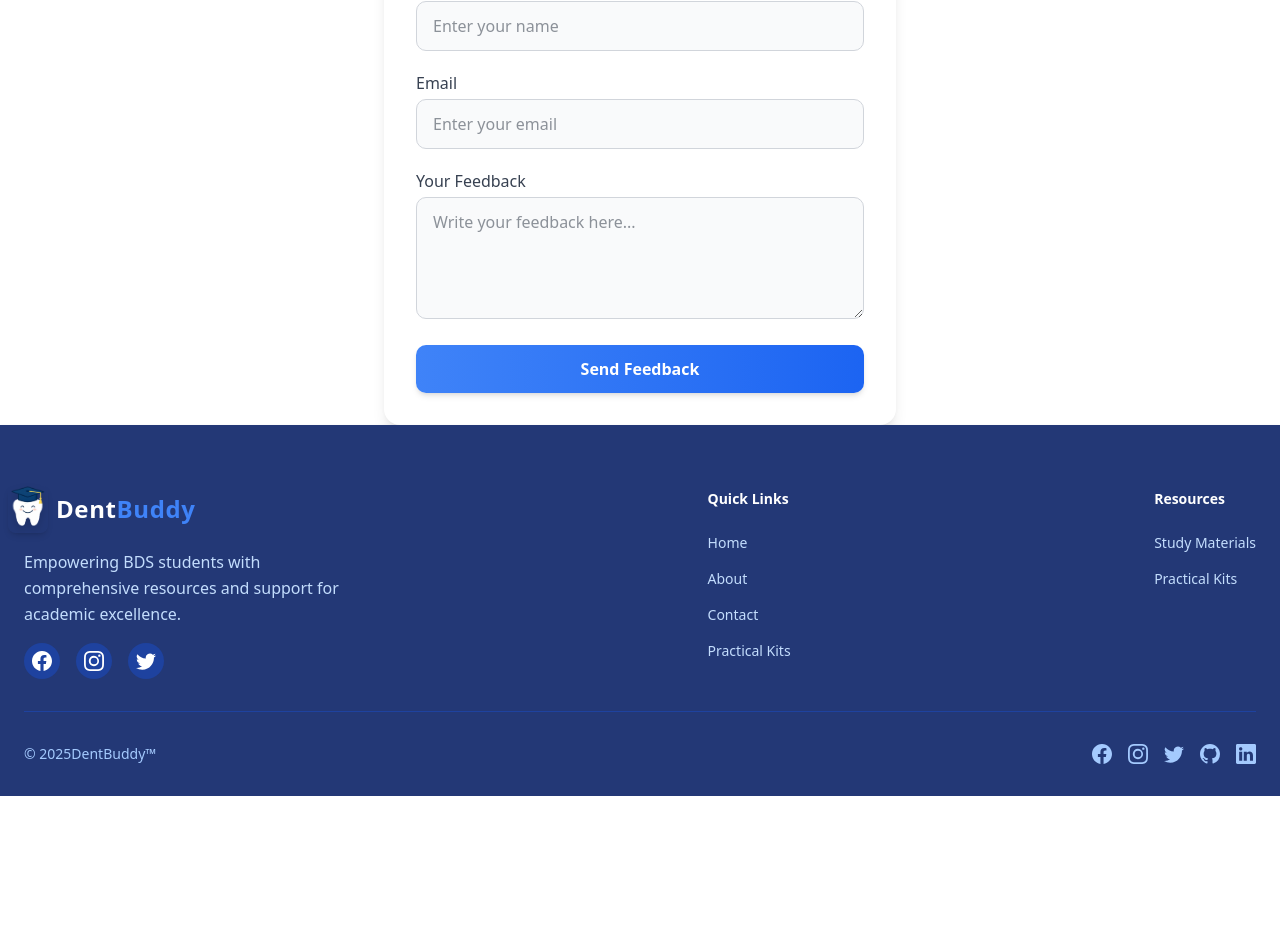
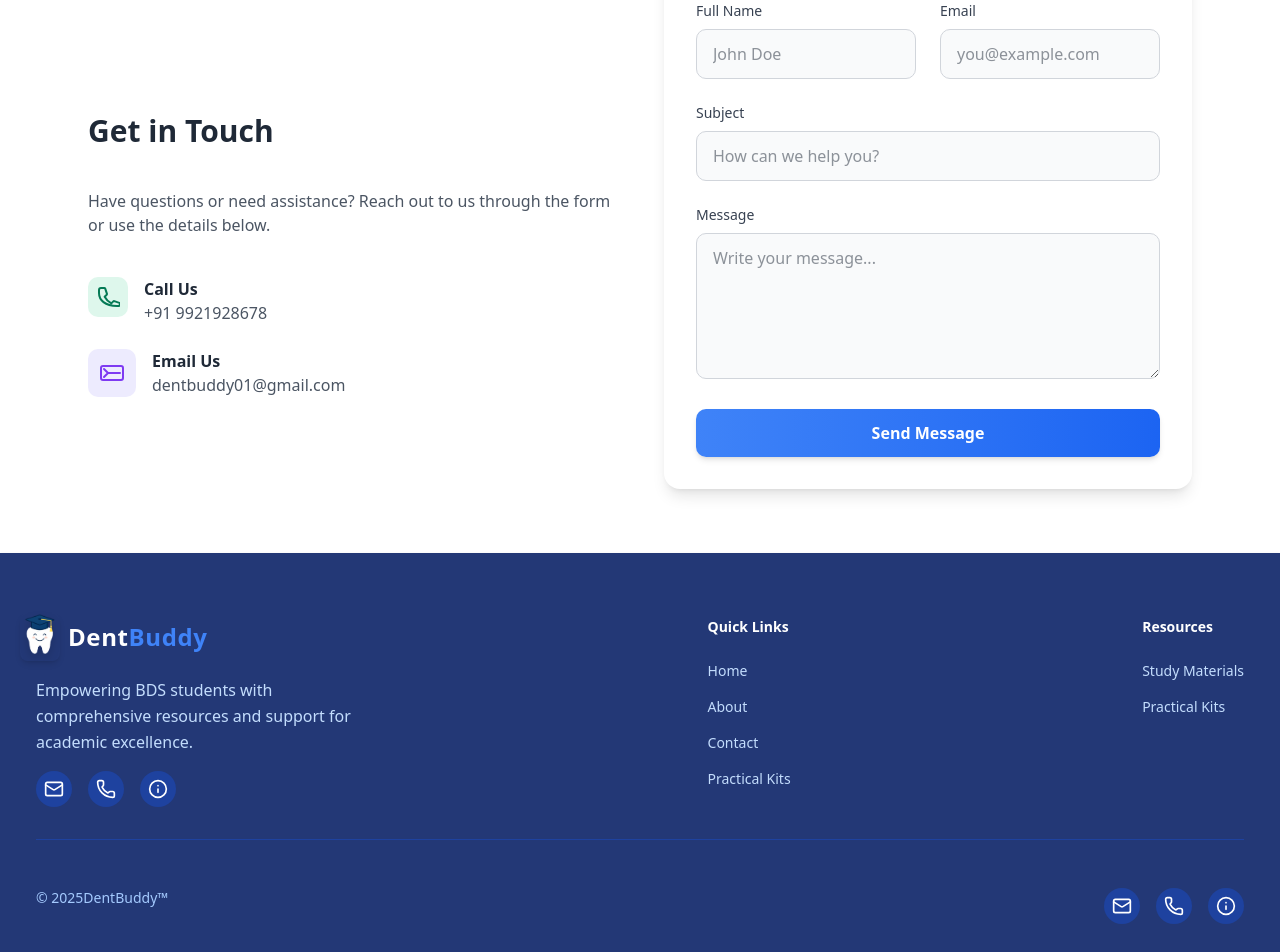
Before and after one commit to CodeByAfroj/DentBuddy, a React (Vite) app in the folder frontend/: page /contact in a window 1280 px wide. Shown: the part 291-1243 px from the top of the page. Before the commit the page ends 1087 px from the top, so only its background shows below. Built offline with nearby package versions, Linux system fonts and the light colour scheme.

Commit message:
new change

```diff
--- a/frontend/src/App.css
+++ b/frontend/src/App.css
@@ -0,0 +1,40 @@
+/* In your global CSS file (e.g., index.css or App.css) */
+@keyframes gradient-slide {
+  0% {
+    background-position: 0% 50%;
+  }
+  50% {
+    background-position: 100% 50%;
+  }
+  100% {
+    background-position: 0% 50%;
+  }
+}
+
+.gradient-animate {
+  background-size: 200% 200%;
+  animation: gradient-slide 3s linear infinite;
+}
+
+
+@keyframes shimmer {
+  0% {
+    background-position: -150% 0;
+  }
+  100% {
+    background-position: 150% 0;
+  }
+}
+
+.text-shimmer {
+  background: linear-gradient(
+    90deg,
+    rgba(203, 213, 225, 0) 0%,   /* gray-200 transparent */
+    rgba(203, 213, 225, 0.5) 50%, /* gray-200 semi-transparent */
+    rgba(203, 213, 225, 0) 100%
+  );
+  background-size: 200% 100%;
+  -webkit-background-clip: text;
+  color: transparent;
+  animation: shimmer 2.5s infinite;
+}
--- a/frontend/src/components/FooterComponent.jsx
+++ b/frontend/src/components/FooterComponent.jsx
@@ -333,6 +333,8 @@ import {
   FooterTitle,
 } from "flowbite-react";
 
+import { Mail, Phone, MapPin, Info, FileText } from "lucide-react";
+
 import {
   BsFacebook,
   BsGithub,
@@ -357,7 +359,7 @@ function FooterComponent() {
   return (
     <Footer
       container
-      className="bg-blue-900 dark:bg-gray-900 text-white dark:text-gray-200 rounded-none pt-16 pb-8 transition-colors duration-300"
+      className="bg-blue-900 dark:bg-gray-900 text-white dark:text-gray-200 rounded-none pt-16 pb-8 transition-colors duration-300 px-9"
     >
 
 
@@ -374,7 +376,7 @@ function FooterComponent() {
     <img
       src={tooth}
       alt="DentBuddy Logo"
-      className="h-12 w-9 rounded-md drop-shadow-lg"
+      className="h-12 w-8 rounded-md drop-shadow-lg"
     />
   </div>
   <span className="text-2xl ml-2 font-bold tracking-wide text-white dark:text-gray-100">
@@ -390,34 +392,56 @@ function FooterComponent() {
             </p>
 
             {/* Social Icons Row */}
+
+
 <div className="flex space-x-4 mt-4">
-              {[BsFacebook, BsInstagram, BsTwitter].map((Icon, idx) => (
-                <div
+  <a
+  href="https://mail.google.com/mail/?view=cm&fs=1&to=mulaniafroj26@gmail.com"
+  target="_blank"
+  rel="noopener noreferrer"
+  className="bg-blue-800 dark:bg-gray-700 p-2 rounded-full cursor-pointer
+                 hover:scale-110 hover:bg-blue-700 dark:hover:bg-gray-600
+                 transition-all duration-300 ease-in-out"
+>
+  <Mail className="text-white w-5 h-5" />
+</a>
+
+  {[
+
+    { Icon: Phone, link: "tel:+9199212928678" ,external: true },
+    { Icon: Info, link: "/about",external: false },
+
+  ].map(({ Icon, link }, idx) => (
+    <a
       key={idx}
+      href={link}
+      target="_blank"
+      rel="noopener noreferrer"
       className="bg-blue-800 dark:bg-gray-700 p-2 rounded-full cursor-pointer
                  hover:scale-110 hover:bg-blue-700 dark:hover:bg-gray-600
                  transition-all duration-300 ease-in-out"
     >
       <Icon className="text-white w-5 h-5" />
-                </div>
+    </a>
   ))}
 </div>
+
           </div>
 
           {/* Quick Links */}
           <div data-aos="fade-up" data-aos-delay="100">
             <FooterTitle title="Quick Links" className="text-white" />
             <FooterLinkGroup col>
-              <Link to="/" className="text-blue-200 hover:text-white transition-colors">
+              <Link onClick={scrollToTop}  to="/" className="text-blue-200 hover:text-white transition-colors">
                 Home
               </Link>
-              <Link to="/about" className="text-blue-200 hover:text-white transition-colors">
+              <Link onClick={scrollToTop} to="/about" className="text-blue-200 hover:text-white transition-colors">
                 About
               </Link>
-              <Link to="/contact" className="text-blue-200 hover:text-white transition-colors">
+              <Link onClick={scrollToTop}  to="/contact" className="text-blue-200 hover:text-white transition-colors">
                 Contact
               </Link>
-              <Link to="/products" className="text-blue-200 hover:text-white transition-colors">
+              <Link onClick={scrollToTop}  to="/products" className="text-blue-200 hover:text-white transition-colors">
                 Practical Kits
               </Link>
             </FooterLinkGroup>
@@ -427,10 +451,10 @@ function FooterComponent() {
           <div data-aos="fade-up" data-aos-delay="200">
             <FooterTitle title="Resources" className="text-white" />
             <FooterLinkGroup col>
-              <Link to="/materials" className="text-blue-200 hover:text-white transition-colors">
+              <Link onClick={scrollToTop}   to="/materials" className="text-blue-200 hover:text-white transition-colors">
                 Study Materials
               </Link>
-              <Link to="/kits" className="text-blue-200 hover:text-white transition-colors">
+              <Link onClick={scrollToTop}  to="/products" className="text-blue-200 hover:text-white transition-colors">
                 Practical Kits
               </Link>
             </FooterLinkGroup>
@@ -448,18 +472,37 @@ function FooterComponent() {
             year={new Date().getFullYear()}
             className="text-blue-300 dark:text-gray-400"
           />
-          <div className="mt-4 flex space-x-4 sm:mt-0 sm:justify-center">
-            {[BsFacebook, BsInstagram, BsTwitter, BsGithub, BsLinkedin].map(
-              (Icon, idx) => (
-                <FooterIcon
+
+          <div className="flex space-x-4 mt-4">
+  <a
+  href="https://mail.google.com/mail/?view=cm&fs=1&to=mulaniafroj26@gmail.com"
+  target="_blank"
+  rel="noopener noreferrer"
+  className="bg-blue-800 dark:bg-gray-700 p-2 rounded-full cursor-pointer
+                 hover:scale-110 hover:bg-blue-700 dark:hover:bg-gray-600
+                 transition-all duration-300 ease-in-out"
+>
+  <Mail className="text-white w-5 h-5" />
+</a>
+
+  {[
+
+    { Icon: Phone, link: "tel:+9199212928678" ,external: true },
+    { Icon: Info, link: "/about",external: false },
+
+  ].map(({ Icon, link }, idx) => (
+    <a
       key={idx}
-                  as={Link}
-                  to="/"
-                  icon={Icon}
-                  className="text-white hover:scale-110 transition-transform duration-300 ease-in-out hover:text-blue-400 dark:hover:text-blue-500"
-                />
-              )
-            )}
+      href={link}
+      target="_blank"
+      rel="noopener noreferrer"
+      className="bg-blue-800 dark:bg-gray-700 p-2 rounded-full cursor-pointer
+                 hover:scale-110 hover:bg-blue-700 dark:hover:bg-gray-600
+                 transition-all duration-300 ease-in-out"
+    >
+      <Icon className="text-white w-5 h-5" />
+    </a>
+  ))}
 </div>
         </div>
       </div>
--- a/frontend/src/pages/Contact.jsx
+++ b/frontend/src/pages/Contact.jsx
@@ -1,6 +1,7 @@
 import React from 'react'
 
 import emailjs from "emailjs-com";
+ import { motion } from "framer-motion";
 
 function Contact() {
   const sendEmail = (e) => {
@@ -23,8 +24,20 @@ function Contact() {
       );
   };
 
+
+
+const fadeInUp = {
+  hidden: { opacity: 0, y: 20 },
+  visible: { opacity: 1, y: 0 },
+};
+
   return (
-<form
+
+
+
+
+<>
+{/* <form
   onSubmit={sendEmail}
   className="max-w-lg mx-auto p-6 sm:p-8 bg-white dark:bg-gray-900 rounded-2xl shadow-lg space-y-5"
 >
@@ -35,7 +48,7 @@ function Contact() {
     Help us improve by sharing your thoughts below.
   </p>
 
-  {/* Name */}
+
   <div>
     <label htmlFor="name" className="block text-gray-700 dark:text-gray-200 mb-1">
       Name
@@ -50,7 +63,7 @@ function Contact() {
     />
   </div>
 
-  {/* Email */}
+
   <div>
     <label htmlFor="email" className="block text-gray-700 dark:text-gray-200 mb-1">
       Email
@@ -65,7 +78,7 @@ function Contact() {
     />
   </div>
 
-  {/* Feedback */}
+
   <div>
     <label htmlFor="feedback" className="block text-gray-700 dark:text-gray-200 mb-1">
       Your Feedback
@@ -80,14 +93,199 @@ function Contact() {
     ></textarea>
   </div>
 
-  {/* Submit Button */}
+
   <button
     type="submit"
     className="w-full bg-gradient-to-r from-blue-500 to-blue-600 text-white font-semibold py-3 rounded-lg shadow-md transform transition duration-300 hover:scale-105 hover:from-blue-600 hover:to-blue-700"
   >
     Send Feedback
   </button>
-</form>
+</form> */}
+
+
+
+<div className=" max-w-6xl mx-auto px-6 py-16 grid grid-cols-1 lg:grid-cols-2 gap-12">
+  {/* Left: Contact Info */}
+  <motion.div
+    className="space-y-10"
+    variants={fadeInUp}
+    initial="hidden"
+    whileInView="visible"
+    viewport={{ once: true }}
+    transition={{ duration: 0.6 }}
+  >
+    <h2 className="text-3xl lg:mt-50  font-bold text-gray-800 dark:text-gray-100">
+      Get in Touch
+    </h2>
+    <p className="text-gray-600 dark:text-gray-400">
+      Have questions or need assistance? Reach out to us through the form or
+      use the details below.
+    </p>
+
+    <div className="space-y-6">
+      {/* Phone */}
+      <motion.div
+        className="flex items-start space-x-4"
+        whileHover={{ scale: 1.05 }}
+        transition={{ type: "spring", stiffness: 120 }}
+      >
+        <div className="p-1 bg-green-100 dark:bg-green-900 rounded-lg">
+         <div className="p-1 bg-green-100 dark:bg-green-900 rounded-lg">
+  <svg
+    className="w-6 h-6 text-green-600 dark:text-green-300"
+    fill="none"
+    stroke="currentColor"
+    viewBox="0 0 24 24"
+  >
+    <path
+      strokeLinecap="round"
+      strokeLinejoin="round"
+      strokeWidth="2"
+      d="M3 5a2 2 0 012-2h3.28a1 1 0 01.948.684l1.667 4.998a1 1 0 01-.217 1.02L8.664 11.664a16.014 16.014 0 006.672 6.672l1.958-1.958a1 1 0 011.02-.217l4.998 1.667a1 1 0 01.684.949V19a2 2 0 01-2 2h-1C8.954 21 3 15.046 3 8V5z"
+    />
+  </svg>
+</div>
+
+        </div>
+        <div>
+          <h4 className="font-bold text-gray-800 dark:text-gray-100">
+            Call Us
+          </h4>
+          <p className="text-gray-600 dark:text-gray-200">+91 9921928678</p>
+        </div>
+      </motion.div>
+
+      {/* Email */}
+      <motion.div
+        className="flex items-start space-x-4"
+        whileHover={{ scale: 1.05 }}
+        transition={{ type: "spring", stiffness: 120 }}
+      >
+       <div className="p-3 bg-purple-100 dark:bg-purple-900 rounded-lg">
+  <svg
+    xmlns="http://www.w3.org/2000/svg"
+    className="w-6 h-6 text-purple-600 dark:text-purple-300"
+    fill="none"
+    viewBox="0 0 24 24"
+    stroke="currentColor"
+    strokeWidth={2}
+  >
+    <path
+      strokeLinecap="round"
+      strokeLinejoin="round"
+      d="M16 12H8m0 0l-4-4m4 4l-4 4m16-4h-8M3 5h18a2 2 0 012 2v10a2 2 0 01-2 2H3a2 2 0 01-2-2V7a2 2 0 012-2z"
+    />
+  </svg>
+</div>
+
+        <div>
+          <h4 className="font-semibold text-gray-800 dark:text-gray-200">
+            Email Us
+          </h4>
+          <p className="text-gray-600 dark:text-gray-400">
+            dentbuddy01@gmail.com
+          </p>
+        </div>
+      </motion.div>
+    </div>
+  </motion.div>
+
+  {/* Right: Contact Form */}
+  <motion.form
+    onSubmit={sendEmail}
+    className="bg-white dark:bg-gray-900 rounded-2xl shadow-lg p-8 space-y-6"
+    variants={fadeInUp}
+    initial="hidden"
+    whileInView="visible"
+    viewport={{ once: true }}
+    transition={{ duration: 0.6, delay: 0.2 }}
+  >
+    <h3 className="text-2xl font-bold text-center text-blue-600 dark:text-blue-400">
+      Send Us a Message
+    </h3>
+
+    {/* Name & Email in Grid */}
+    <div className="grid grid-cols-1 sm:grid-cols-2 gap-6">
+      <div>
+        <label className="block text-sm text-gray-700 dark:text-gray-200">
+          Full Name
+        </label>
+        <input
+          type="text"
+          name="name"
+          placeholder="John Doe"
+          className="mt-2 w-full px-4 py-3 border border-gray-300 dark:border-gray-700 rounded-lg
+          focus:ring-2 focus:ring-blue-500 focus:outline-none bg-gray-50 dark:bg-gray-800
+          text-gray-800 dark:text-gray-100"
+          required
+        />
+      </div>
+
+      <div>
+        <label className="block text-sm text-gray-700 dark:text-gray-200">
+          Email
+        </label>
+        <input
+          type="email"
+          name="email"
+          placeholder="you@example.com"
+          className="mt-2 w-full px-4 py-3 border border-gray-300 dark:border-gray-700 rounded-lg
+          focus:ring-2 focus:ring-blue-500 focus:outline-none bg-gray-50 dark:bg-gray-800
+          text-gray-800 dark:text-gray-100"
+          required
+        />
+      </div>
+    </div>
+
+    {/* Subject */}
+    <div>
+      <label className="block text-sm text-gray-700 dark:text-gray-200">
+        Subject
+      </label>
+      <input
+        type="text"
+        name="subject"
+        placeholder="How can we help you?"
+        className="mt-2 w-full px-4 py-3 border border-gray-300 dark:border-gray-700 rounded-lg
+        focus:ring-2 focus:ring-blue-500 focus:outline-none bg-gray-50 dark:bg-gray-800
+        text-gray-800 dark:text-gray-100"
+        required
+      />
+    </div>
+
+    {/* Message */}
+    <div>
+      <label className="block text-sm text-gray-700 dark:text-gray-200">
+        Message
+      </label>
+      <textarea
+        name="message"
+        rows="5"
+        placeholder="Write your message..."
+        className="mt-2 w-full px-4 py-3 border border-gray-300 dark:border-gray-700 rounded-lg
+        focus:ring-2 focus:ring-blue-500 focus:outline-none bg-gray-50 dark:bg-gray-800
+        text-gray-800 dark:text-gray-100"
+        required
+      ></textarea>
+    </div>
+
+    {/* Button */}
+    <motion.button
+      type="submit"
+      className="w-full bg-gradient-to-r from-blue-500 to-blue-600 text-white font-semibold py-3
+      rounded-lg shadow-md"
+      whileHover={{ scale: 1.05,}}
+      transition={{ type: "spring", stiffness: 120 }}
+    >
+      Send Message
+    </motion.button>
+  </motion.form>
+</div>
+
+
+
+
+</>
 
   );
 }
--- a/frontend/src/pages/Products.jsx
+++ b/frontend/src/pages/Products.jsx
@@ -3,6 +3,7 @@
 import React, { useState, useEffect } from "react";
 
 import axios from "axios";
+import { BsArrowBarDown, BsArrowDown, BsArrowDownRightSquare, BsGraphDownArrow } from "react-icons/bs";
 
 
 const FeatureBox = ({ products = [] }) => {
@@ -306,9 +307,39 @@ const Products = () => {
   }
 ];
 
+ const scrolldown=()=>{
+      window.scrollTo({
+     top: document.body.scrollHeight,
+      behavior: "smooth", // smooth scrolling
+    });
+ }
+
+
+
+
 
   return (
-    <div className="flex flex-col md:flex-row items-center justify-center gap-8 px-6 py-12">
+    <div className="flex flex-col  items-center justify-center gap-8 px-6 py-12">
+
+<div className="text-center space-y-3">
+  {/* Heading */}
+  <h2 className="text-2xl font-bold text-gray-800 dark:text-gray-200">
+    Looking to buy? <span className="text-blue-500">Get in touch with us!</span>
+  </h2>
+
+  {/* Subtext + Scroll Button */}
+  <div className="flex items-center justify-center gap-3 text-gray-600 dark:text-gray-300">
+    <span className="text-lg">Contact details are below</span>
+    <span
+      onClick={scrolldown}
+      className="p-2 dark:bg-gray-800  rounded-full cursor-pointer
+                 shadow-md"
+    >
+      <BsArrowDown className="w-5 h-5  text-blue-400" />
+    </span>
+  </div>
+</div>
+
       {/* First Box */}
       <FeatureBox products={products} />
 
```
Also changed, not shown: frontend/src/pages/About.jsx (+35 -27 lines). Lines whose indentation alone changed are shown as unchanged.
